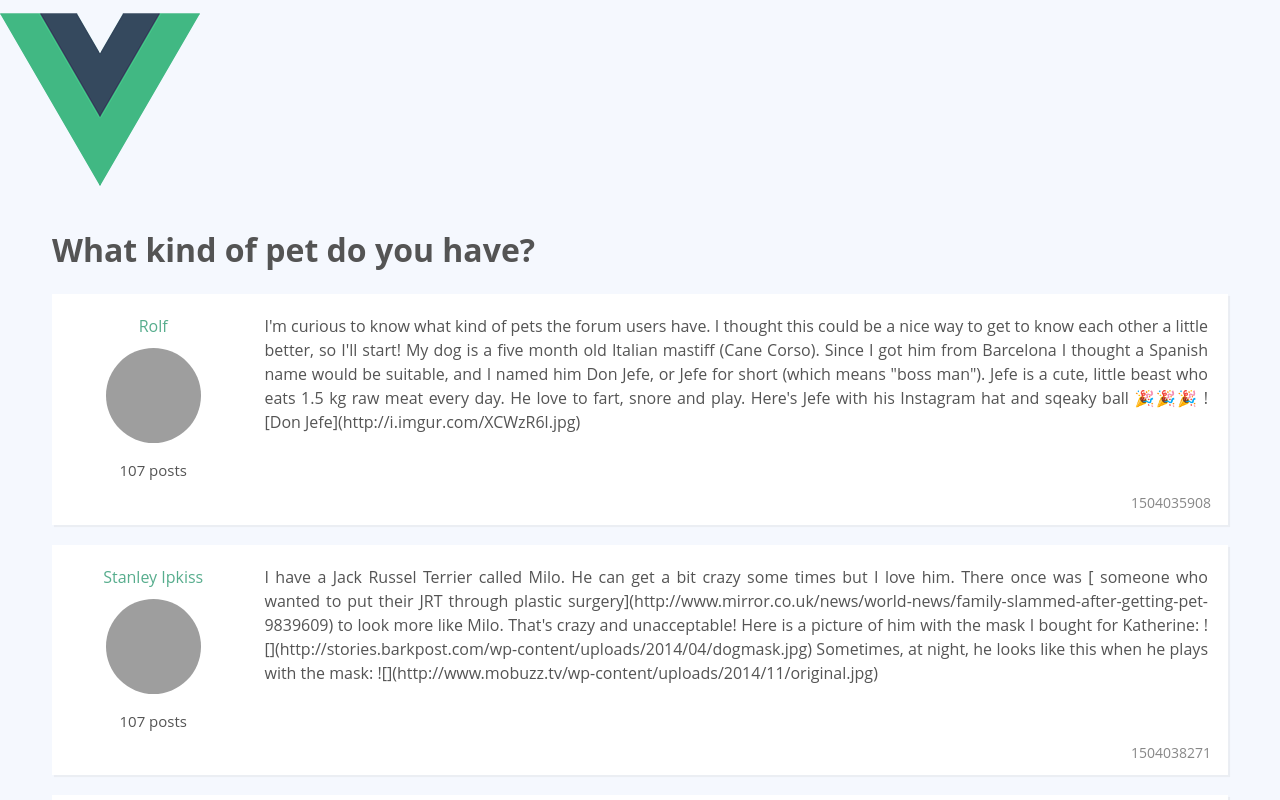
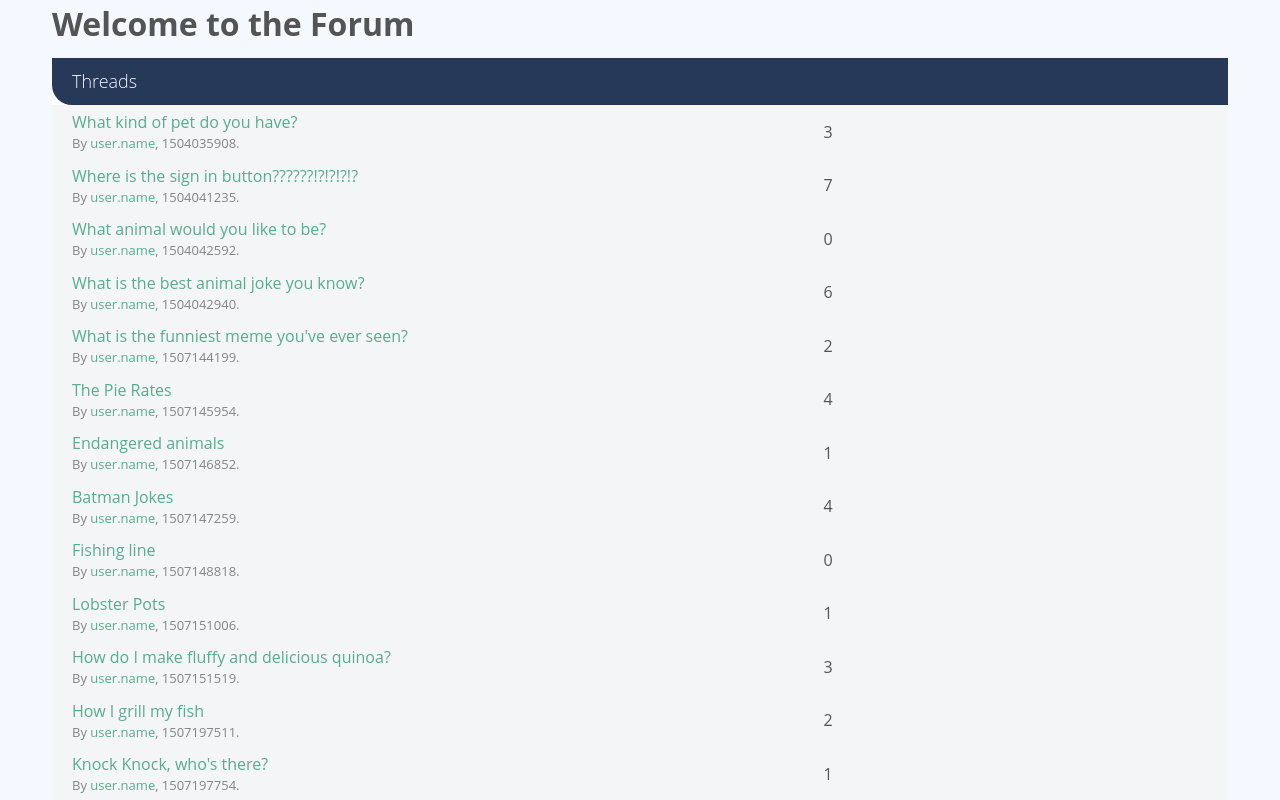
Before and after one commit to Parchie876/vue-forum, a Vue app: page / in a window 1280 px wide. Shown: the top 800 px of the page. Built offline with nearby package versions, Linux system fonts and the light colour scheme; grey boxes are pictures that could not be loaded; the HTML template or start-up script is replaced by a standard one.

Commit message:
adding routing 0.2 updates

```diff
--- a/src/App.vue
+++ b/src/App.vue
@@ -1,6 +1,5 @@
 <template>
   <div id="app">
-    <img src="./assets/logo.png">
     <div class="container">
       <router-view/>
     </div>
--- a/src/components/HelloWorld.vue
+++ b/src/components/HelloWorld.vue
@@ -1,44 +1,21 @@
 <template>
-  <div>
-    <div v-for="thread in threads" class="col-large push-top">
-      <h1>{{thread.title}}</h1>
-
-      <div class="post-list">
-        <div v-for="postId in thread.posts" class="post">
-          <div class="user-info">
-            <a href="#" class="user-name">{{users[posts[postId].userId].name}}</a>
-            <a href="#">
-              <img
-                class="avatar-large"
-                :src="users[posts[postId].userId].avatar"
-                alt="avatar"
-              />
-            </a>
-            <p class="desktop-only text-small">107 posts</p>
-          </div>
-
-          <div class="post-content">
-            <div>
-              {{posts[postId].text}}
-            </div>
-          </div>
-
-          <div class="post-date text-faded">{{posts[postId].publishedAt}}</div>
-        </div>
-      </div>
-    </div>
+  <div class="col-full">
+    <h1>Welcome to the Forum</h1>
+    <ThreadList :threads="threads"/>
   </div>
 </template>
 
 <script>
 import sourceData from '@/data'
+import ThreadList from './ThreadList.vue'
 console.log(sourceData)
 
 export default {
+  components: { ThreadList },
   name: 'HelloWorld',
   data () {
     return {
-      threads: sourceData.threads,
+      threads: Object.values(sourceData.threads),
       posts: sourceData.posts,
       users: sourceData.users
     }
--- /dev/null
+++ b/src/components/ThreadList.vue
@@ -0,0 +1,25 @@
+<template>
+  <div>
+    <div class="thread-list">
+      <h2 class="list-title">Threads</h2>
+      <ThreadListItem
+      v-for="thread in threads"
+      :thread="thread"
+      :key="thread['.key']"/>
+    </div>
+  </div>
+</template>
+<script>
+import ThreadListItem from './ThreadListItem.vue'
+export default {
+  components: {
+    ThreadListItem
+  },
+  props: {
+    threads: {
+      required: true,
+      type: Array
+    }
+  }
+}
+</script>
--- /dev/null
+++ b/src/components/ThreadListItem.vue
@@ -0,0 +1,50 @@
+<template>
+  <div >
+    <div class="thread">
+      <div>
+        <p>
+          <a href="#">{{ thread.title }}</a>
+        </p>
+        <p class="text-faded text-xsmall">
+          By <a href="#">user.name</a>, {{ thread.publishedAt }}.
+        </p>
+      </div>
+
+      <div class="activity">
+        <p class="replies-count">{{ repliedCount }}</p>
+
+        <!-- <img
+          class="avatar-medium"
+          src="http://i0.kym-cdn.com/photos/images/facebook/000/010/934/46623-batman_pikachu_super.png"
+          alt=""
+        /> -->
+
+        <!-- <div>
+          <p class="text-xsmall">
+            <a href="#">Bruce Wayne</a>
+          </p>
+          <p class="text-xsmall text-faded">2 hours ago</p>
+        </div> -->
+      </div>
+    </div>
+  </div>
+</template>
+<script>
+import sourceData from '@/data'
+export default {
+  props: {
+    thread: {
+      required: true,
+      type: Object
+    }
+  },
+  computed: {
+    repliedCount () {
+     return Object.keys(this.thread.posts).length - 1
+    },
+    user () {
+     return sourceData.users[this.thread.userId]
+    }
+  }
+}
+</script>
--- a/src/components/ThreadShow.vue
+++ b/src/components/ThreadShow.vue
@@ -1,12 +1,14 @@
 <template>
   <div>
     <div class="col-large push-top">
-          <h1>{{thread.title}}</h1>
+      <h1>{{ thread.title }}</h1>
 
       <div class="post-list">
         <div v-for="postId in thread.posts" class="post">
           <div class="user-info">
-                <a href="#" class="user-name">{{users[posts[postId].userId].name}}</a>
+            <a href="#" class="user-name">{{
+              users[posts[postId].userId].name
+            }}</a>
             <a href="#">
               <img
                 class="avatar-large"
@@ -19,11 +21,13 @@
 
           <div class="post-content">
             <div>
-                  {{posts[postId].text}}
+              {{ posts[postId].text }}
             </div>
           </div>
 
-              <div class="post-date text-faded">{{posts[postId].publishedAt}}</div>
+          <div class="post-date text-faded">
+            {{ posts[postId].publishedAt }}
+          </div>
         </div>
       </div>
     </div>
@@ -42,7 +46,7 @@
   data () {
     return {
       thread: sourceData.threads[this.id],
-          post: sourceData.posts,
+      posts: sourceData.posts,
       users: sourceData.users
     }
   }
--- a/src/router/index.js
+++ b/src/router/index.js
@@ -1,7 +1,7 @@
 import Vue from 'vue'
 import Router from 'vue-router'
 import HelloWorld from '@/components/HelloWorld'
-//import ThreadShow from '@/components/ThreadShow'
+// import ThreadShow from '@/components/ThreadShow'
 
 Vue.use(Router)
 
@@ -13,12 +13,13 @@
       component: HelloWorld
     },
     {
-      path: '/thread',
+      path: '/thread/:id',
       name: 'ThreadShow',
       // route level code-splitting
       // this generates a separate chunk (thread.[hash].js) for this route
       // which is lazy-loaded when the route is visited.
-      component: () => import(/* webpackChunkName: "threadShow" */ '@/components/ThreadShow')
+      component: () => import(/* webpackChunkName: "threadShow" */ '@/components/ThreadShow'),
+      props: true
     }
   ]
 })
```
Lines whose indentation alone changed are shown as unchanged.
